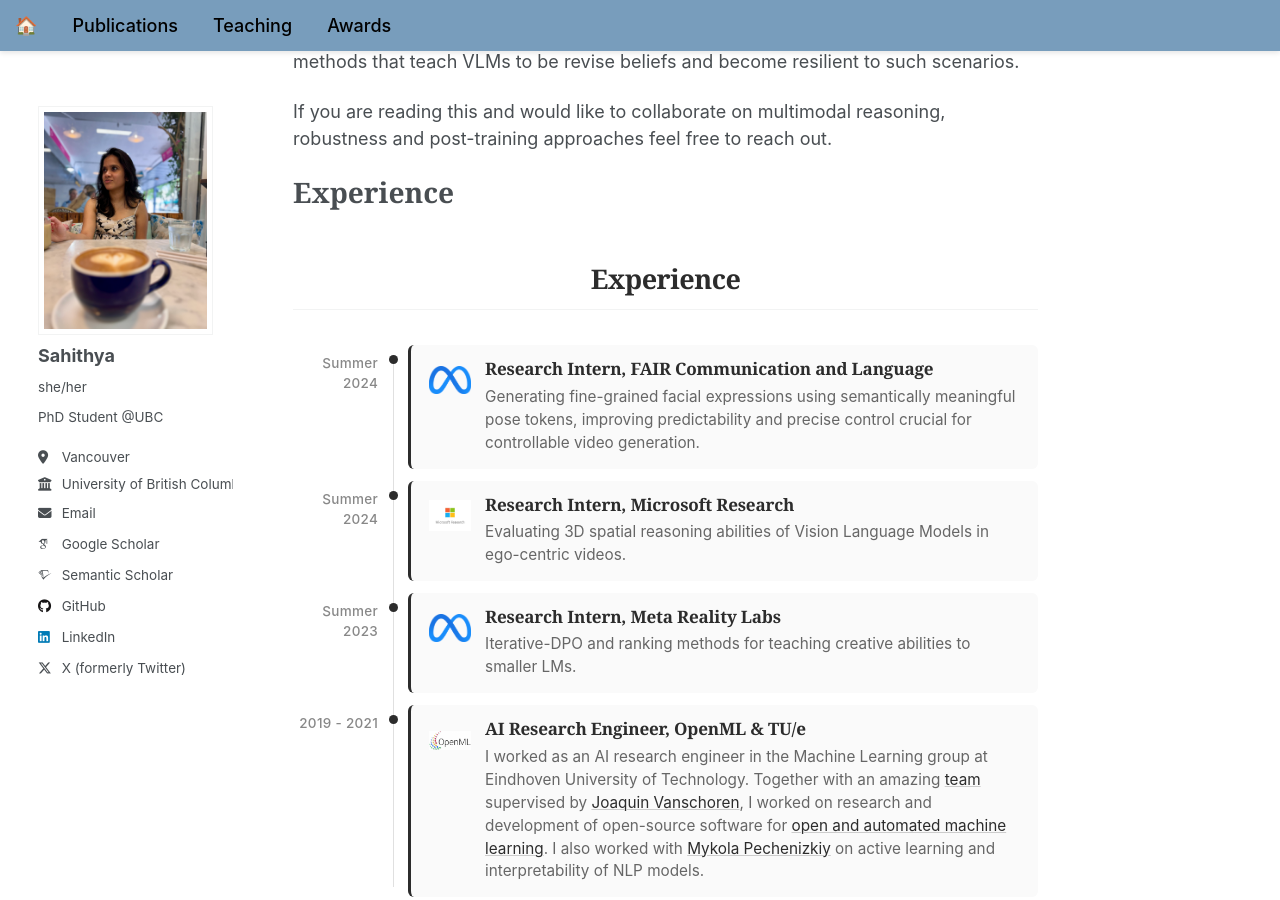
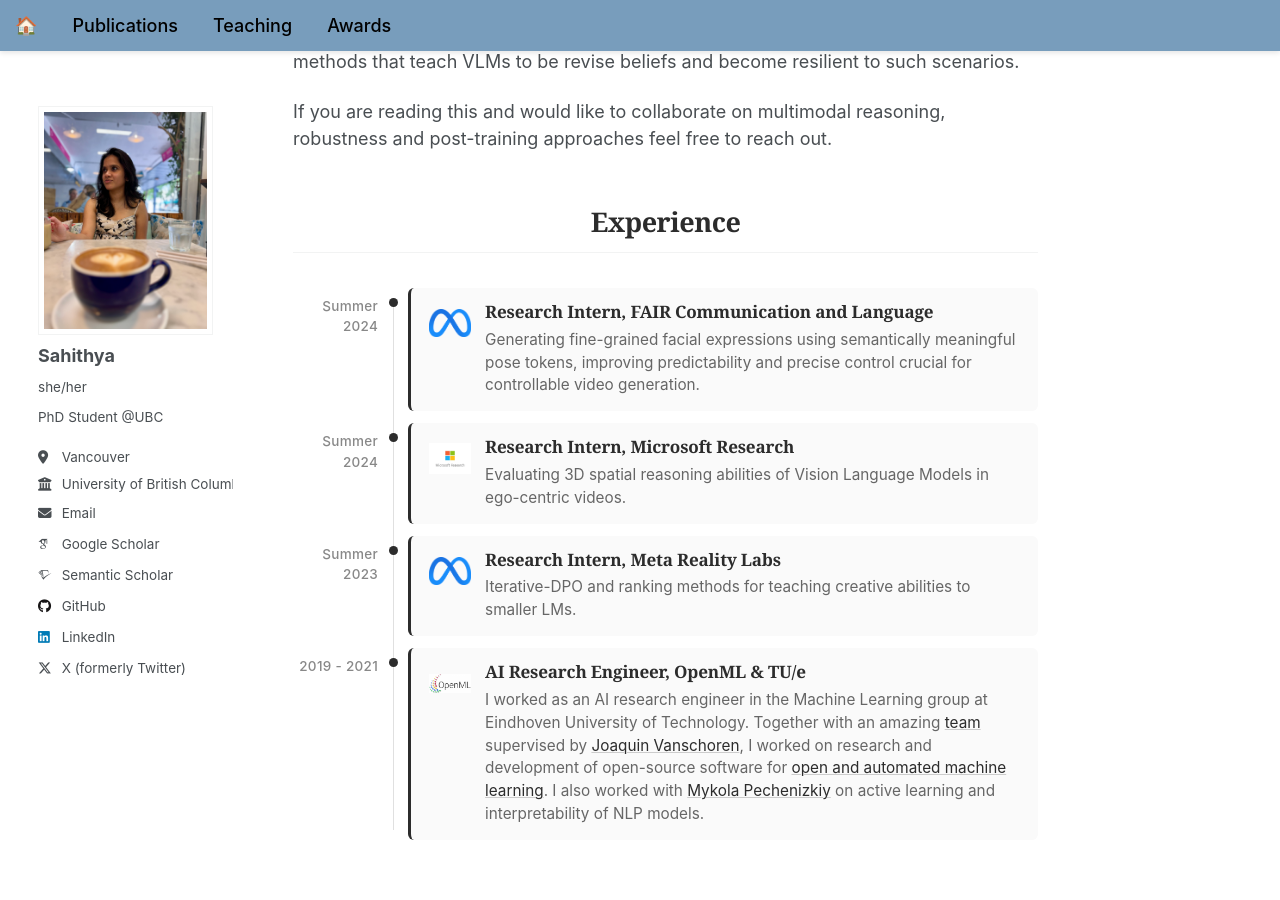
Before and after one commit to sahithyaravi/sahithyaravi.github.io, a Jekyll site: the page built from _pages/about.md, in a window 1280 px wide and 900 px high, scrolled down 325 px. Built offline with Jekyll 4.4.1, drawn with Linux system fonts in a browser that asks for light colours; some web fonts are replaced.

Commit message:
heading change

```diff
--- a/_pages/about.md
+++ b/_pages/about.md
@@ -14,7 +14,6 @@ My recent work [Black Swan](https://blackswan.cs.ubc.ca/) evaluates models on ab
 
 If you are reading this and would like to collaborate on multimodal reasoning, robustness and post-training approaches feel free to reach out.
 
-# Experience
 <html lang="en">
 <head>
 <meta charset="UTF-8">
```
